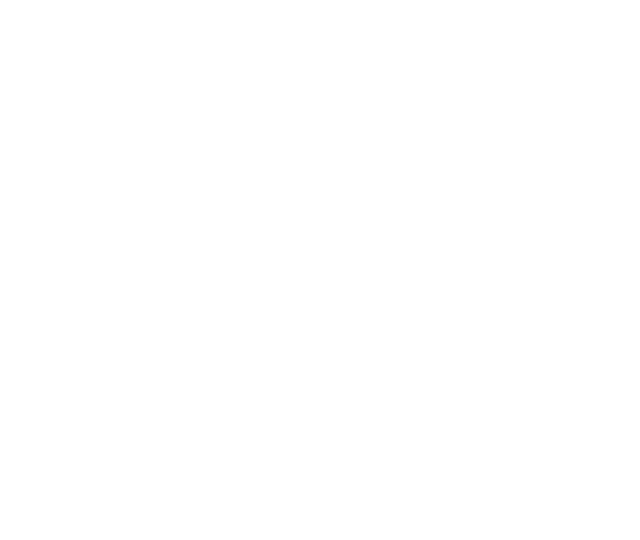
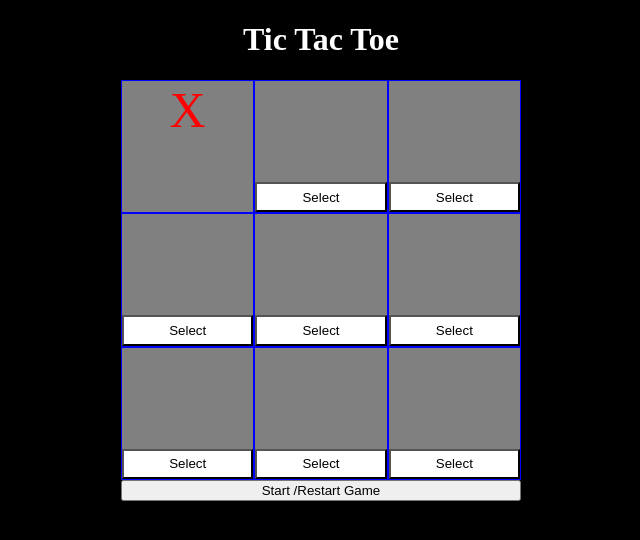
Before and after one commit to Mana016/tic-tac-toe, a plain HTML site: page index.html in a window 1280 px wide. Shown: the whole page, without its empty margins (319-959 px from the left). Drawn offline with Linux system fonts and the light colour scheme.

Commit message:
terminamos el juego

```diff
--- a/index.html
+++ b/index.html
@@ -4,11 +4,40 @@
     <meta charset="UTF-8">
     <meta name="viewport" content="width=device-width, initial-scale=1.0">
     <link href="style.css" rel="stylesheet">
+    <script src="script.js" defer></script>
     <title>Tic-tac-toe</title>
 </head>
 <body>
-    <script src="script.js" defer>
-
-    </script>
+    <h1>Tic Tac Toe</h1>
+    <div class="container">
+        <div class="grid-box grid-box0">
+            <button type="submit" class="game-board-button">Select</button>
+        </div>
+        <div class="grid-box grid-box1">
+            <button type="submit" class="game-board-button">Select</button>
+        </div>
+        <div class="grid-box grid-box2">
+            <button type="submit" class="game-board-button">Select</button>
+        </div>
+        <div class="grid-box grid-box3">
+            <button type="submit" class="game-board-button">Select</button>
+        </div>
+        <div class="grid-box grid-box4">
+            <button type="submit" class="game-board-button">Select</button>
+        </div>
+        <div class="grid-box grid-box5">
+            <button type="submit" class="game-board-button">Select</button>
+        </div>
+        <div class="grid-box grid-box6">
+            <button type="submit" class="game-board-button">Select</button>
+        </div>
+        <div class="grid-box grid-box7">
+            <button type="submit" class="game-board-button">Select</button>
+        </div>
+        <div class="grid-box grid-box8">
+            <button type="submit" class="game-board-button">Select</button>
+        </div>
+    </div>
+    <button type="submit" class="start-game-button">Start /Restart Game</button>
 </body>
 </html>
--- a/script.js
+++ b/script.js
@@ -0,0 +1,52 @@
+let gameBoardModule = (function() {
+    let gameBoard = ["X"];
+    return {gameBoard};
+})();
+
+let displayController = (function() {
+    const makeMove = document.querySelectorAll(".game-board-button");
+
+    let index = 0;
+    makeMove.forEach(makeMoves => {
+        makeMoves.dataset.linkedButton = index;
+        makeMoves.addEventListener("click", renderArrayToScreen);
+
+        function renderArrayToScreen() {
+            const gridBoxes = document.querySelectorAll(".grid-box");
+
+            let index = 0;
+            gridBoxes.forEach(gridBox => {
+                gridBox.dataset.linkedButton = index;
+
+                if (gridBox.getAttribute("data-linked-button") == makeMoves.getAttribute("data-linked-button")) {
+                    gridBox.textContent = gameBoardModule.gameBoard(gameBoardModule.gameBoard.length - 1);
+                    console.log("show me my button value...", makeMoves.dataset.linkedButton);
+                    console.log("show the grid box button value...", gridBox.dataset.linkedButton);
+                }
+            index++;
+            })
+        }
+    index++;
+    })
+
+    let testF = () => {console.log("testing function call from modul object...")};
+    return {testF};
+})();
+
+let createPlayer = (playerName, playerNumber, assignedXO) => {
+    let getPlayerName = () => {playerName;
+    console.log("this is the name of player " + playerNumber + ". . . ." + playerName); }
+    return {getPlayerName, playerName, playerNumber, assignedXO};
+};
+
+let renderArrayToScreen = (function() {
+    const gridBoxes = document.querySelectorAll(".grid-box");
+    gridBoxes[0].textContent = gameBoardModule.gameBoard;
+    console.log("show me the array...", gameBoardModule.gameBoard)
+    console.log("show me the node list...", gridBoxes);
+    return {};
+})();
+
+let player1 = createPlayer("player1", 1, "X");
+let player2 = createPlayer("player2", 2, "O");
+renderArrayToScreen;
--- a/style.css
+++ b/style.css
@@ -1,4 +1,38 @@
-* {
+html, body {
     margin: 0;
     padding: 0;
+    background-color: black;
+    display: grid;
+    align-items: center;
+    justify-content: center;
 }
+
+.container {
+    display: grid;
+    grid-template-columns: 1fr 1fr 1fr;
+    grid-template-rows: 1fr 1fr 1fr;
+    text-align: center;
+    width: 400px;
+    height: 400px;
+    background-color: grey;
+}
+
+.grid-box {
+    border: 1px solid blue;
+    color: red;
+    font-size: 50px;
+    display: grid;
+    grid-template-rows: 1fr .3fr;
+}
+
+h1 {
+    text-align: center;
+    color: white;
+}
+
+.game-board-button {
+    background-color: white;
+    grid-row: 2 / 3;
+}
+
+.start-game-button
```
